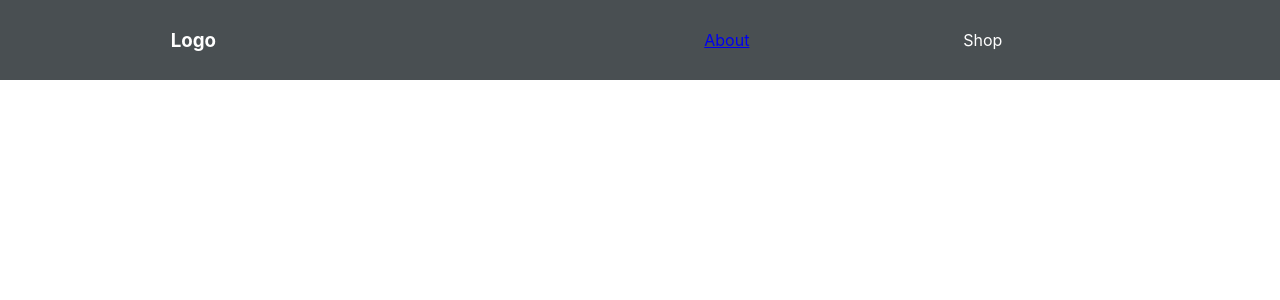
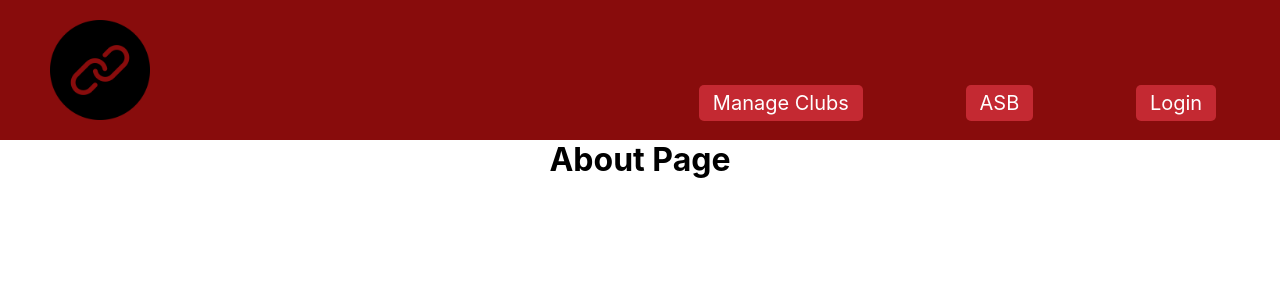
Before and after one commit to FieryXY/club-website, a React (Create React App) app: page /asb in a window 1280 px wide. Before the commit this address had no page. Shown: the top 300 px of the page. Built offline with nearby package versions, Linux system fonts and the light colour scheme.

Commit message:
Nav Bar styled in React

```diff
--- a/src/App.css
+++ b/src/App.css
@@ -1,18 +1,3 @@
 .App {
   text-align: center;
 }
-nav {
-  display: flex;
-  justify-content: space-around;
-  align-items: center;
-  min-height: 10vh;
-  background: rgb(73, 79, 82);
-  color: white;
-}
-.nav-links {
-  width: 40%;
-  display: flex;
-  justify-content: space-around;
-  align-items: center;
-  list-style: none;
-}
--- a/src/App.js
+++ b/src/App.js
@@ -12,7 +12,9 @@ function App() {
       <div className="App">
         <Nav />
           <Routes>
-              <Route path="/about" element={<About />} />
+              <Route path="/manage-clubs" element={<About />} />
+              <Route path="/asb" element={<About />} />
+              <Route path="/login" element={<About />} />
           </Routes>
       </div>
     </Router>
--- /dev/null
+++ b/src/Nav.css
@@ -0,0 +1,54 @@
+/* Resets values to prevent render problems */
+* {
+    margin: 0;
+    padding: 0;
+    border: 0;
+    outline: 0;
+  }
+
+  html, body {
+    height: 100%;
+    width: 100%;
+  }
+
+  nav {
+    width: 100%;
+    padding: 20px;
+    height: 140px;
+    background-color: rgb(136,12,12);
+
+    display: block;
+    box-sizing: border-box;
+  }
+
+  .link_icon {
+    width: 100px;
+    height: 100px;
+    float: left;
+    display: flex;
+    margin-left: 30px;
+  }
+
+  .button {
+    margin-top: 65px;
+    margin-left: 15px;
+    padding: 6px;
+    padding-left: 14px;
+    padding-right: 14px;
+    border-radius: 5px;
+
+    background-color: rgb(196,41,50);
+    color: white;
+    font-size: 20px;
+    text-decoration: none;
+
+    float: right;
+  }
+  .nav-links {
+    width: 50%;
+    display: flex;
+    float: right;
+    justify-content: space-around;
+    align-items: center;
+    list-style: none;
+  }
--- a/src/Nav.js
+++ b/src/Nav.js
@@ -1,13 +1,15 @@
 import React from 'react';
 import './App.css';
-
+import './Nav.css';
+import link from './img/link.png';
 function Nav() {
   return (
     <nav>
-        <h3>Logo</h3>
+        <img src={link} alt="Logo Link" className = "link_icon"/>
         <ul className='nav-links'>
-            <li><a href="/about">About</a></li>
-            <li>Shop</li>
+            <li><a href="/manage-clubs" class="button">Manage Clubs</a></li>
+            <li><a href="/asb" class="button">ASB</a></li>
+            <li><a href="/login" class="button">Login</a></li>
 
         </ul>
     </nav>
--- /dev/null
+++ b/src/asb.js
@@ -0,0 +1 @@
+import React from 'react';
--- /dev/null
+++ b/src/login.js
@@ -0,0 +1 @@
+import React from 'react';
--- /dev/null
+++ b/src/manage-clubs.js
@@ -0,0 +1 @@
+import React from 'react';
```
Also changed, not shown: src/img/link.png (added).
